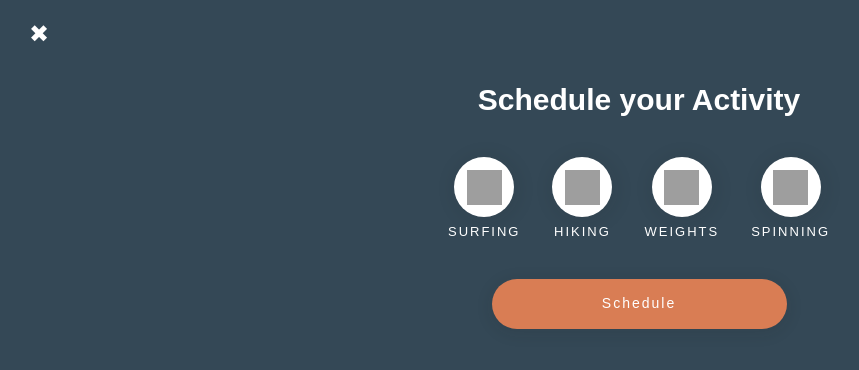
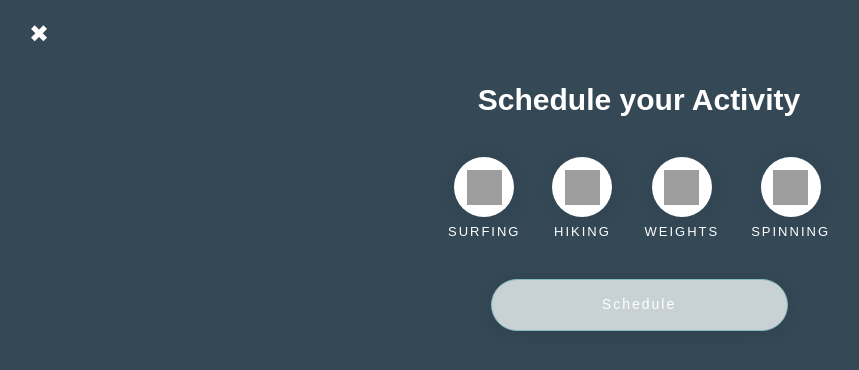
Before and after one commit to amacar/activity-tracker, a React app: page /schedule-activity in a window 1280 px wide. Shown: the top 370 px of the page, without its empty margins (1-860 px from the left). Built offline with nearby package versions, Linux system fonts and the light colour scheme; data requests are answered from the project's data file; grey boxes are pictures that could not be loaded; a web font is replaced by a local one.

Commit message:
Added dynamic classNames to button

```diff
--- a/src/components/Activities/ActivityItem.js
+++ b/src/components/Activities/ActivityItem.js
@@ -4,14 +4,14 @@ import "./ActivityItem.css";
 
 const ActivityItem = ({ icon, text, className, onClick, selected }) => {
   return icon ? (
-    <div className={className ? `ActivityItem ${className}` : "ActivityItem"} onClick={onClick}>
+    <div className={`ActivityItem${className ? ` ${className}` : ""}`} onClick={onClick}>
       <div className={`ActivityItem-icon${selected ? " selected" : ""}`}>
         <img src={icon} alt="" />
       </div>
       <span>{text}</span>
     </div>
   ) : (
-    <div className={className ? `ActivityItem ${className}` : "ActivityItem"}>
+    <div className={`ActivityItem${className ? ` ${className}` : ""}`}>
       <div className="ActivityItem-icon-blank" />
     </div>
   );
--- a/src/components/Button/Button.css
+++ b/src/components/Button/Button.css
@@ -1,7 +1,6 @@
 .Button {
   width: 295px;
   height: 50px;
-  background-color: #d97d54;
   color: white;
   box-shadow: 0px 3px 15px 2px rgba(27, 28, 32, 0.1);
   font-family: "rift-soft", sans-serif;
--- a/src/components/Button/Button.js
+++ b/src/components/Button/Button.js
@@ -2,9 +2,9 @@ import React from "react";
 
 import "./Button.css";
 
-const Button = ({ icon, text, onClick }) => {
+const Button = ({ icon, text, onClick, className }) => {
   return (
-    <div className="Button center" onClick={onClick}>
+    <div className={`Button center${className ? ` ${className}` : ""}`} onClick={onClick}>
       {icon && <img className="Button-icon" src={icon} alt="" />}
       {text}
     </div>
--- a/src/modules/HomeScreen/ScheduledActivities/ScheduledActivities.css
+++ b/src/modules/HomeScreen/ScheduledActivities/ScheduledActivities.css
@@ -8,3 +8,7 @@
   padding: 20px 0px 20px 20px;
   font-weight: bold;
 }
+
+.ScheduledActivities-button {
+  background-color: #d97d54;
+}
--- a/src/modules/HomeScreen/ScheduledActivities/ScheduledActivities.js
+++ b/src/modules/HomeScreen/ScheduledActivities/ScheduledActivities.js
@@ -18,16 +18,8 @@ const ScheduledActivities = ({ scheduled, isFetching, history }) => {
   return (
     <div className="ScheduledActivities">
       <span className="ScheduledActivities-header">{scheduledActivities}</span>
-      <Activities
-        noActivitiesText={noScheduledActivities}
-        activities={scheduled}
-        isFetching={isFetching}
-      />
-      <Button
-        text={scheduleActivity}
-        icon={iconPlus}
-        onClick={redirectToScheduleActivity}
-      />
+      <Activities noActivitiesText={noScheduledActivities} activities={scheduled} isFetching={isFetching} />
+      <Button text={scheduleActivity} icon={iconPlus} onClick={redirectToScheduleActivity} className={"ScheduledActivities-button"} />
     </div>
   );
 };
--- a/src/modules/HomeScreen/TrackActivity/ActivityCard.css
+++ b/src/modules/HomeScreen/TrackActivity/ActivityCard.css
@@ -1,5 +1,4 @@
 .ActivityCard {
-  text-align: center;
   height: 182px;
   box-shadow: 6px 6px 15px 2px rgba(27, 28, 32, 0.1);
   border-radius: 15px;
--- a/src/modules/HomeScreen/TrackActivity/ActivityCard.js
+++ b/src/modules/HomeScreen/TrackActivity/ActivityCard.js
@@ -6,7 +6,7 @@ const ActivityCard = props => {
   const { activity } = props;
 
   return (
-    <div className="ActivityCard">
+    <div className="ActivityCard center">
       <img src={activity.src} alt="" />
       <div className="ActivityCard-icon">
         <img src={activity.icon} alt="" />
--- a/src/modules/ScheduleActivityModal/ScheduleActivityModal.css
+++ b/src/modules/ScheduleActivityModal/ScheduleActivityModal.css
@@ -18,7 +18,6 @@
   font-size: 30px;
   font-weight: bold;
   margin-bottom: 40px;
-  text-align: center;
 }
 
 .ScheduleActivityModal-activities {
@@ -35,3 +34,12 @@
   letter-spacing: 2px;
   font-weight: normal;
 }
+
+.ScheduleActivityModal-button {
+  background-color: #c8d1d3;
+  border: #87bcbf solid 1px;
+}
+
+.ScheduleActivityModal-button.active {
+  background-color: transparent;
+}
--- a/src/modules/ScheduleActivityModal/ScheduleActivityModal.js
+++ b/src/modules/ScheduleActivityModal/ScheduleActivityModal.js
@@ -30,8 +30,12 @@ class ScheduleActivityModal extends Component {
     });
 
   selectActivity = key => {
-    console.log(this.state);
     this.setState({ selectedActivity: key });
+  };
+
+  allFieldsSelected = () => {
+    const { selectedActivity } = this.state;
+    return selectedActivity;
   };
 
   render() {
@@ -41,7 +45,7 @@ class ScheduleActivityModal extends Component {
         <div className="ScheduleActivityModal-exit">
           <span onClick={this.redirectToHome}>&#10006;</span>
         </div>
-        <div className="ScheduleActivityModal-header">{scheduleActivity}</div>
+        <div className="ScheduleActivityModal-header center">{scheduleActivity}</div>
         <div className="ScheduleActivityModal-activities">
           {this.getActivities().map(activity => {
             const selected = selectedActivity === activity.key;
@@ -58,7 +62,7 @@ class ScheduleActivityModal extends Component {
           })}
         </div>
 
-        <Button text={"Schedule"} />
+        <Button text={"Schedule"} className={"ScheduleActivityModal-button" + (this.allFieldsSelected() ? " active" : "")} />
       </div>
     );
   }
```
